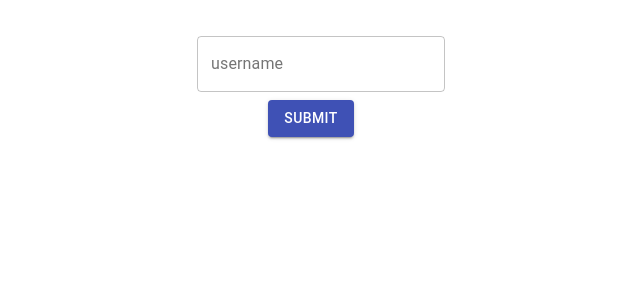
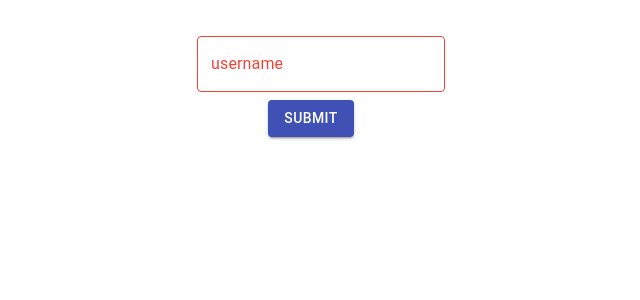
Before and after one commit to tuhinchakraborty/gitstats, a React (Create React App) app: page / in a window 1280 px wide. Shown: the top 300 px of the page, without its empty margins (329-969 px from the left). Built offline with nearby package versions, Linux system fonts and the light colour scheme.

Commit message:
visual feedback when searching by empty string

```diff
--- a/src/components/Search.js
+++ b/src/components/Search.js
@@ -35,6 +35,7 @@ class Search extends Component {
             <div>
                 <div className="div">
                     <TextField
+                        error={this.state.searchText === "" ? "error" : ""}
                         id="outlined-search"
                         label="username"
                         type="search"
```
